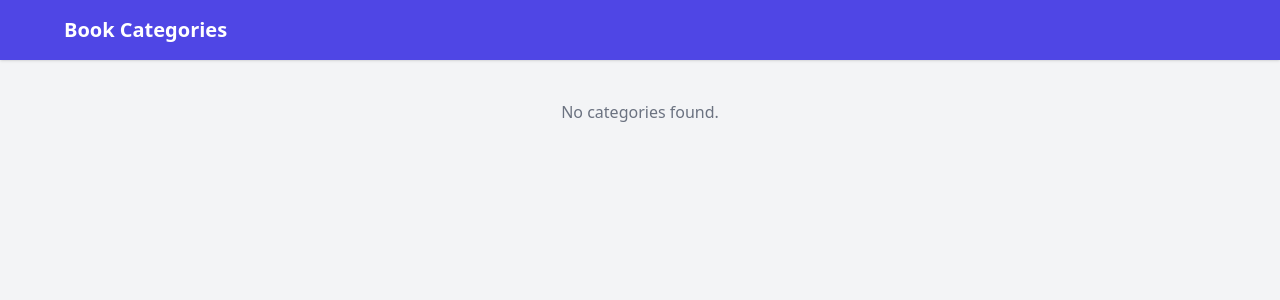
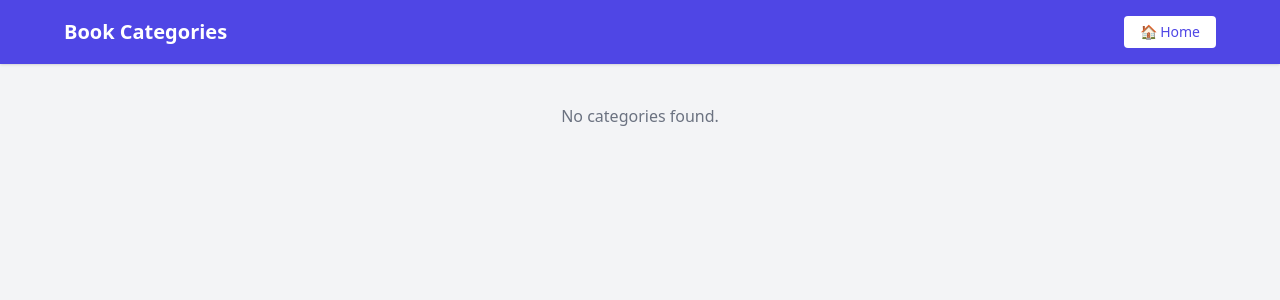
Before and after one commit to ChetanYalij/ebooklibrary, a Flask app: page /categories in a window 1280 px wide. Shown: the top 300 px of the page. Run offline with Flask 3, Linux system fonts and the light colour scheme; some libraries are stand-ins or nearby versions.

Commit message:
Fix categories routing and improve app structure

```diff
--- a/templates/categories.html
+++ b/templates/categories.html
@@ -17,8 +17,11 @@
 <body class="bg-gray-100 min-h-screen">
 
 <!-- NAVBAR -->
+<!-- NAVBAR -->
 <nav class="bg-indigo-600 text-white px-6 py-4 shadow">
     <div class="max-w-6xl mx-auto flex justify-between items-center">
+
+        <!-- Left: Title -->
         <h1 class="text-xl font-bold">
             {% if category %}
                 {{ category }} Books
@@ -27,11 +30,24 @@
             {% endif %}
         </h1>
 
-        {% if category %}
-            <a href="{{ url_for('categories') }}" class="hover:underline">
-                ← Back to Categories
+        <!-- Right: Buttons -->
+        <div class="flex items-center gap-4 text-sm font-medium">
+
+            <!-- Home Button -->
+            <a href="{{ url_for('index') }}"
+               class="bg-white text-indigo-600 px-4 py-1.5 rounded hover:bg-gray-100 transition">
+                🏠 Home
             </a>
-        {% endif %}
+
+            {% if category %}
+                <a href="{{ url_for('categories') }}"
+                   class="hover:underline">
+                    ← Back to Categories
+                </a>
+            {% endif %}
+
+        </div>
+
     </div>
 </nav>
 
```
